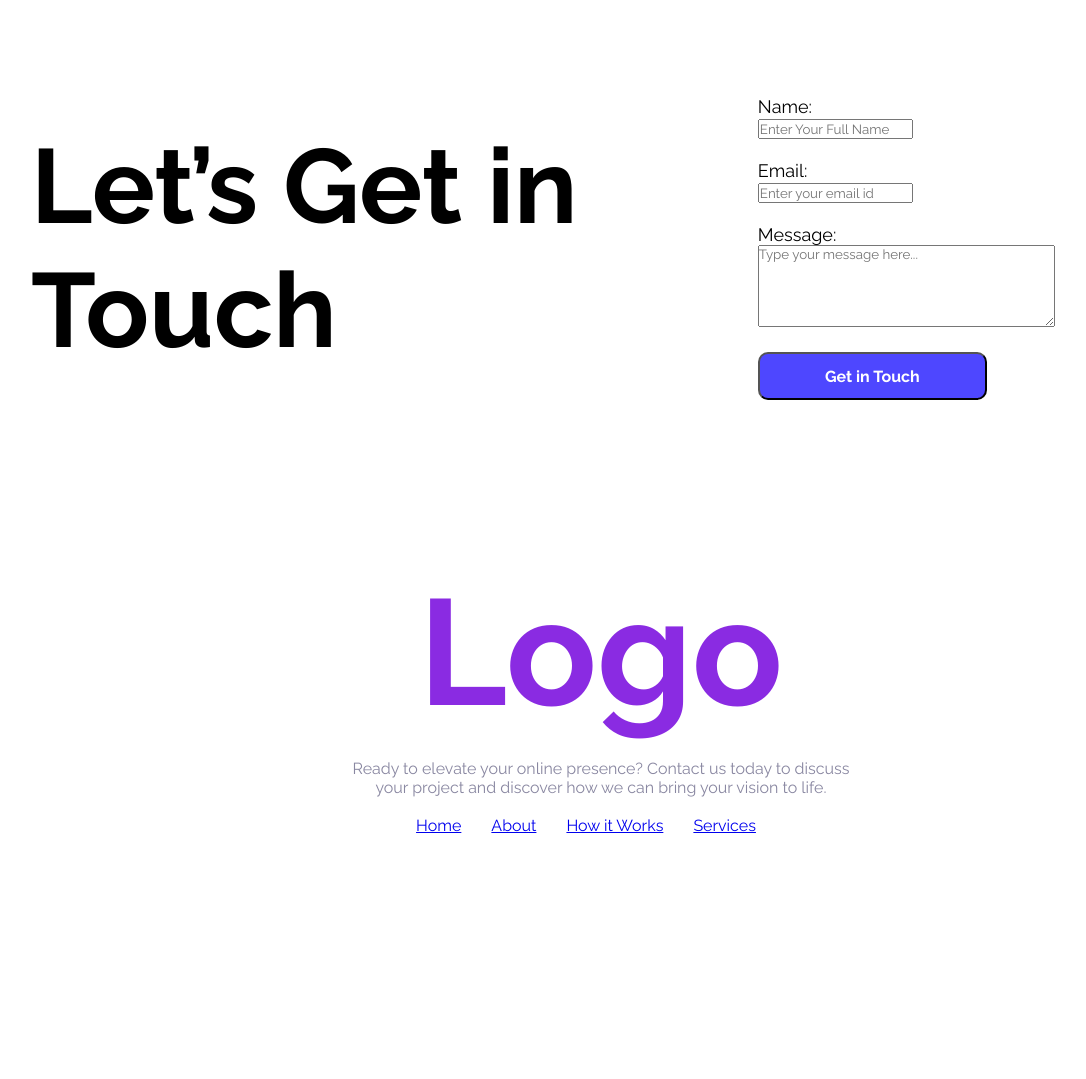
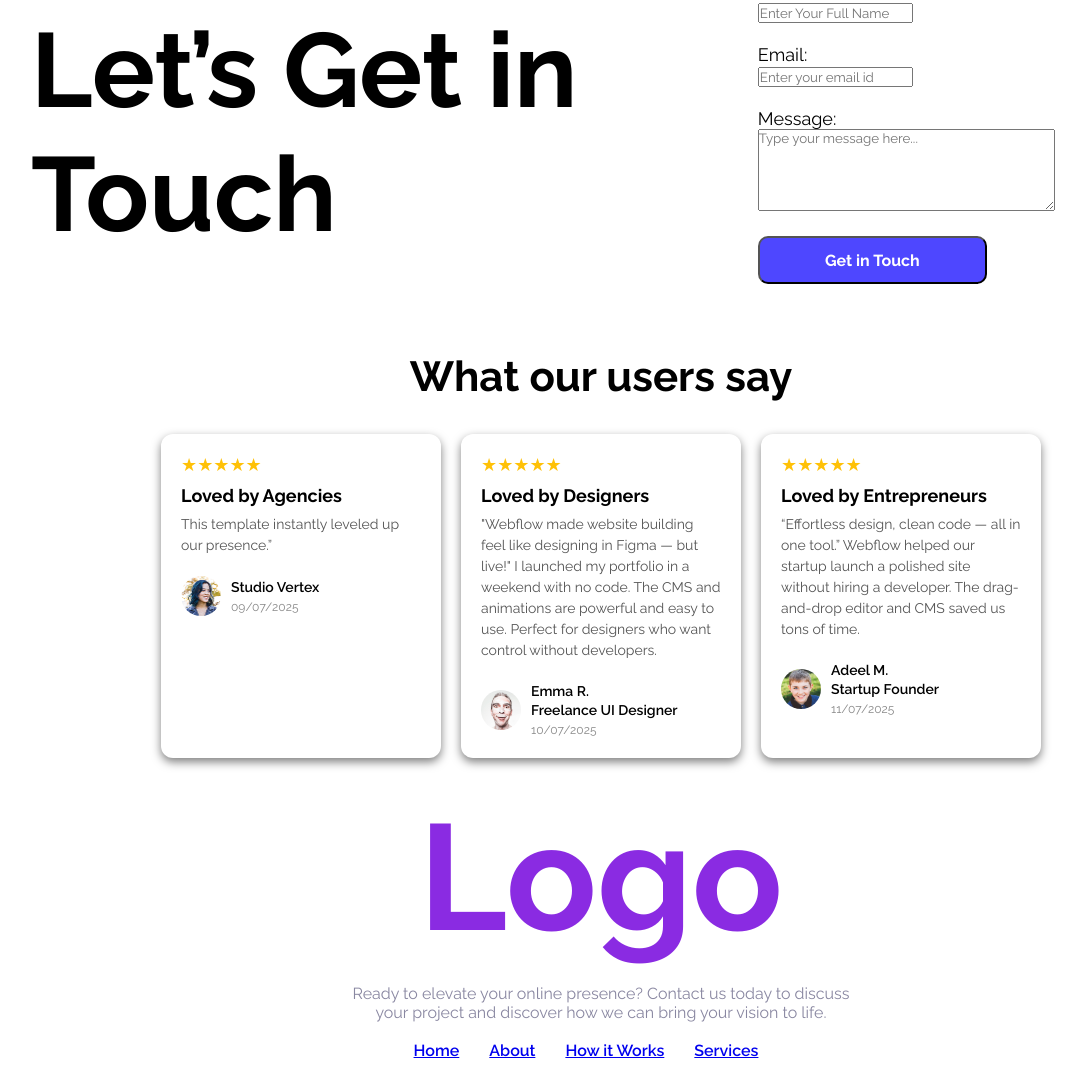
Before and after one commit to rabbi007/B12A01-landing-launchpad, a plain HTML site: page index.html in a window 1280 px wide. Shown: the part 1616-2695 px from the top of the page, without its empty margins (39-1125 px from the left). Before the commit the page ends 2470 px from the top, so only its background shows below. Drawn offline with Linux system fonts and the light colour scheme.

Commit message:
Users’ Feedback Section Done

```diff
--- a/index.html
+++ b/index.html
@@ -83,6 +83,55 @@
   </div>
 </section>
 
+<!-- Users’ Feedback Section ---------------------------------------------------->
+
+<section class="feedback-section">
+    <div class="feedback-title">
+      <h2>What our users say</h2> <br>
+    </div>
+    <div class="review-cards">
+      <div class="card">
+        <div class="stars">★★★★★</div>
+        <h3>Loved by Agencies</h3>
+        <p>This template instantly leveled up our presence.”</p>
+        <div class="reviewer">
+          <img src="./assets/avatar.png" alt="Reviewer image">
+          <div>
+            <span class="name">Studio Vertex</span><br>
+            <span class="date">09/07/2025</span>
+          </div>
+        </div>
+      </div>
+
+    <div class="card">
+        <div class="stars">★★★★★</div>
+        <h3>Loved by Designers</h3>
+        <p>"Webflow made website building feel like designing in Figma — but live!" I launched my portfolio in a weekend with no code. The CMS and animations are powerful and easy to use. Perfect for designers who want control without developers. </p>
+        <div class="reviewer">
+          <img src="./assets/avatar2.png" alt="Reviewer image">
+          <div>
+            <span class="name">Emma R. <br> Freelance UI Designer</span><br>
+            <span class="date">10/07/2025</span>
+          </div>
+        </div>
+      </div>
+
+      <div class="card">
+        <div class="stars">★★★★★</div>
+        <h3>Loved by Entrepreneurs</h3>
+        <p>“Effortless design, clean code — all in one tool.” Webflow helped our startup launch a polished site without hiring a developer. The drag-and-drop editor and CMS saved us tons of time. </p>
+        <div class="reviewer">
+          <img src="./assets/avatar3.png" alt="Reviewer image">
+          <div>
+            <span class="name">Adeel M. <br> Startup Founder</span><br>
+            <span class="date">11/07/2025</span>
+          </div>
+        </div>
+      </div>
+    </div>
+  </section>
+        <br><br> <br>
+
   <!-- Footer Section ---------------------------------------------------->
 <section class="footer-section">
     <div class="footer-title">
@@ -100,8 +149,9 @@
       <a href="index.html">Services</a>
         <br> <br>
     </div>
+</section>
 
-</section>
+
 
   </main>
   </body>
--- a/style.css
+++ b/style.css
@@ -165,7 +165,7 @@
 .lgit-section {
   display: flex;
   width: 1140px;
-  height: 632px;
+  height: 400px;
   align-items: center;
   margin: 0 auto;
 }
@@ -202,13 +202,95 @@
   transform: translateY(-2px);
 }
 
+/* ---------------- Users’ Feedback Section ---------------- */
+
+.feedback-section {
+  width: 1140px;
+  height: 400px;
+  /* background-color: #4E47FF; */
+  align-items: center;
+  margin: 0 auto;
+  padding-top: 20px;
+}
+
+.feedback-title {
+  font-size: 28px;
+  font-weight: bold;
+  text-align: center;
+}
+
+.review-cards {
+  display: flex;
+  justify-content: center;
+  gap: 20px;
+  flex-wrap: wrap;
+}
+
+.card {
+  background-color: white;
+  border-radius: 12px;
+  padding: 20px;
+  width: 280px;
+  box-shadow: 0 4px 10px rgba(0,0,0,0.5);
+  text-align: left;
+}
+
+.stars {
+  color: #ffc107;
+  font-size: 18px;
+  margin-bottom: 10px;
+}
+
+.card h3 {
+  font-size: 18px;
+  margin: 10px 0 8px;
+}
+
+.card p {
+  font-size: 14px;
+  line-height: 1.5;
+  color: #555;
+  margin-bottom: 20px;
+}
+
+.reviewer {
+  display: flex;
+  align-items: center;
+  gap: 10px;
+}
+
+.reviewer img {
+  border-radius: 50%;
+  width: 40px;
+  height: 40px;
+}
+
+.reviewer .name {
+  font-weight: 600;
+  font-size: 14px;
+}
+
+.reviewer .date {
+  font-size: 12px;
+  color: #888;
+}
+
+* ---------------- Footer Section ---------------- */
+.footer-section {
+  width: 1440px;
+  height: 428px;
+  align-items: center;
+  margin: 0 auto;
+}
+
 .footer-title {
   font-family: "Inter", sans-serif;
   color: blueviolet;
   font-size: 100px;
-  font-weight: bold;
+  font-weight: bolder;
   text-align: center;
 }
+
 .footer-sub-title {
   color: #8987A1;
   text-align: center;
@@ -217,6 +299,7 @@
 .footer-links {
   color: #8987A1;
   display: flex;
-  gap: 30px; /* space between links */
-  justify-content: center; /* centers the links */
+  gap: 30px;
+  justify-content: center;
+  font-weight: 600;
 }
```
Also changed, not shown: Assets/Mark_Logo_Blue.png (added), Assets/avatar2.png (added), Assets/avatar3.png (added), Assets/webflow_logo.svg (added).
